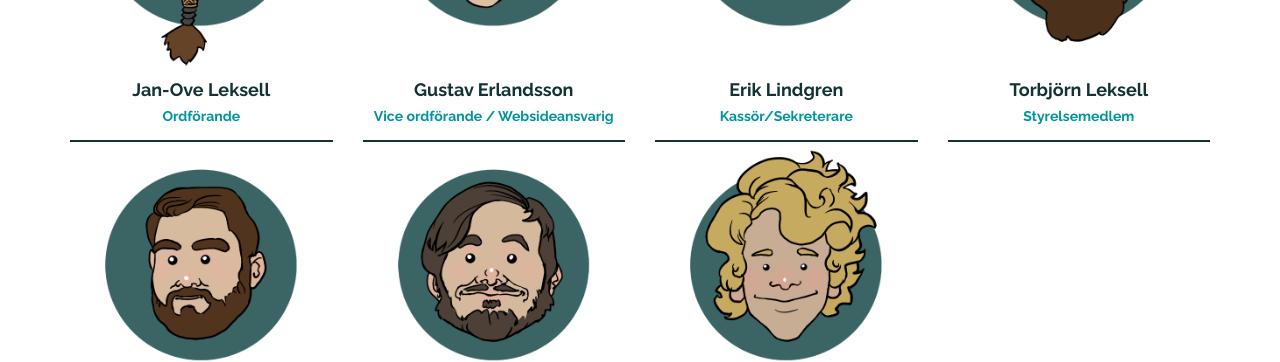
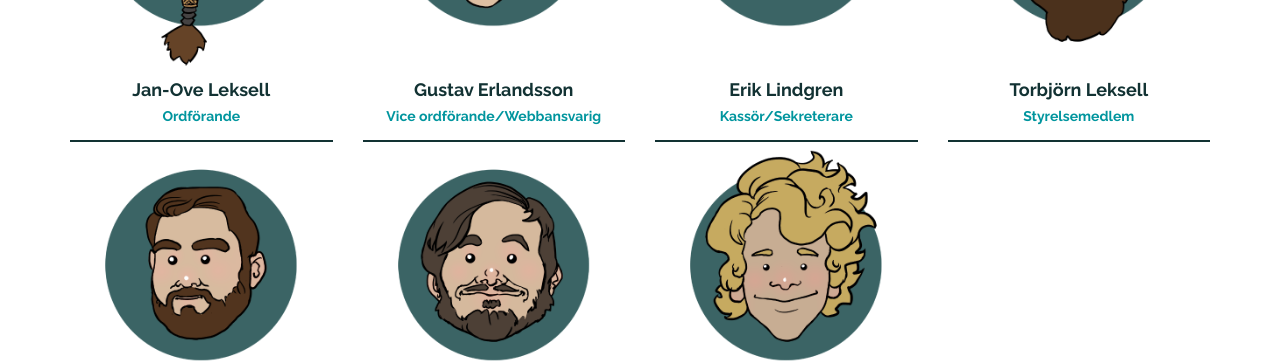
Before and after one commit to ARCsweden/ARCsweden.github.io, a Jekyll site: the page built from about.html, in a window 1280 px wide and 900 px high, scrolled down 890 px. Shown: the part 152-514 px from the top of the window. Built offline with Jekyll 4.4.1, drawn with Linux system fonts in a browser that asks for light colours; nearby versions of some CDN libraries.

Commit message:
Edited format of title
Trying to fix problem of title ending up on two rows

```diff
--- a/_config.yml
+++ b/_config.yml
@@ -54,7 +54,7 @@
         url: mailto:jll15004@student.mdh.se
 
   - name: Gustav Erlandsson
-    position: Vice ordförande / Websideansvarig
+    position: Vice ordförande/Webbansvarig
     text:
     img: ARCfolk_Gurra.png
     social:
```
